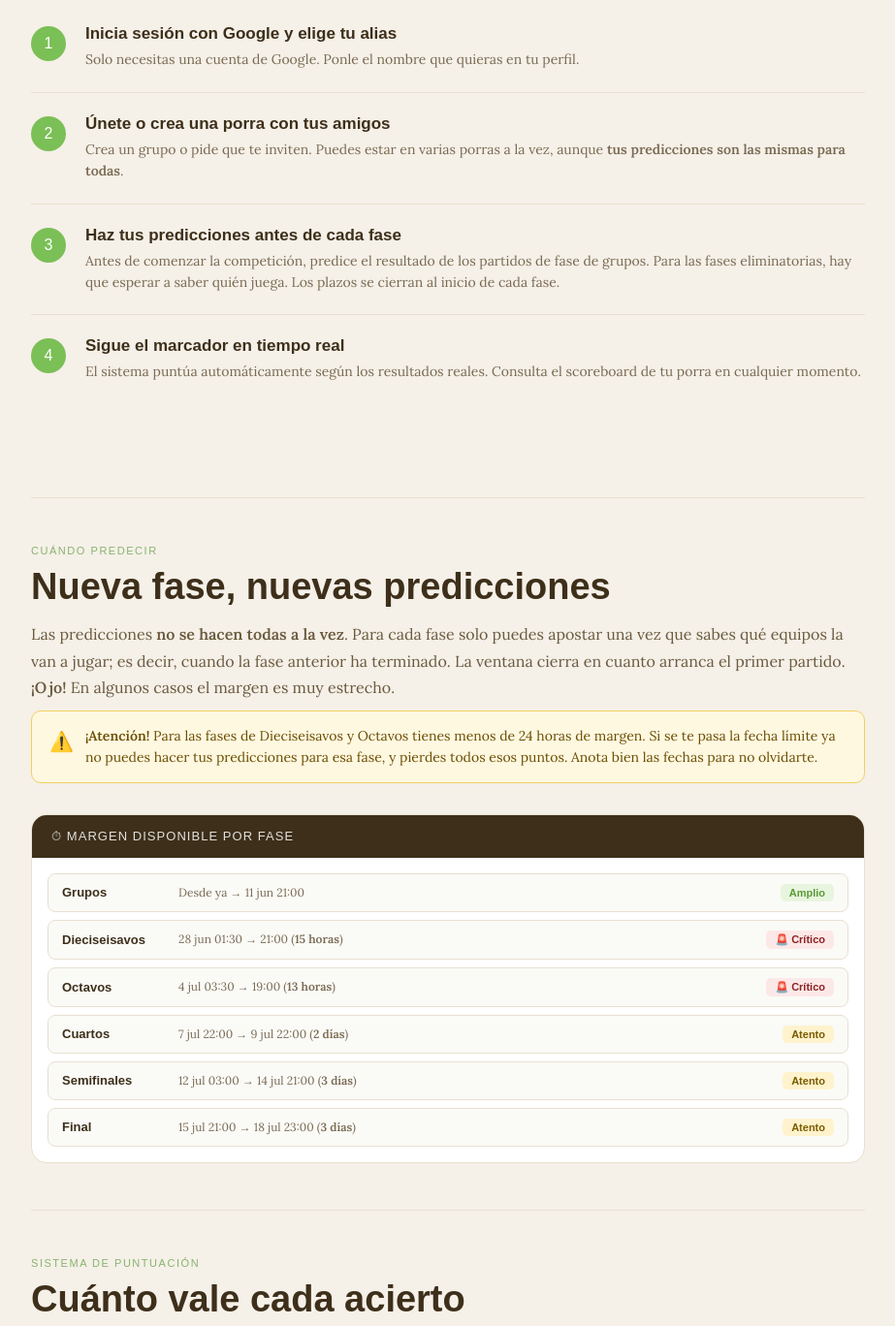
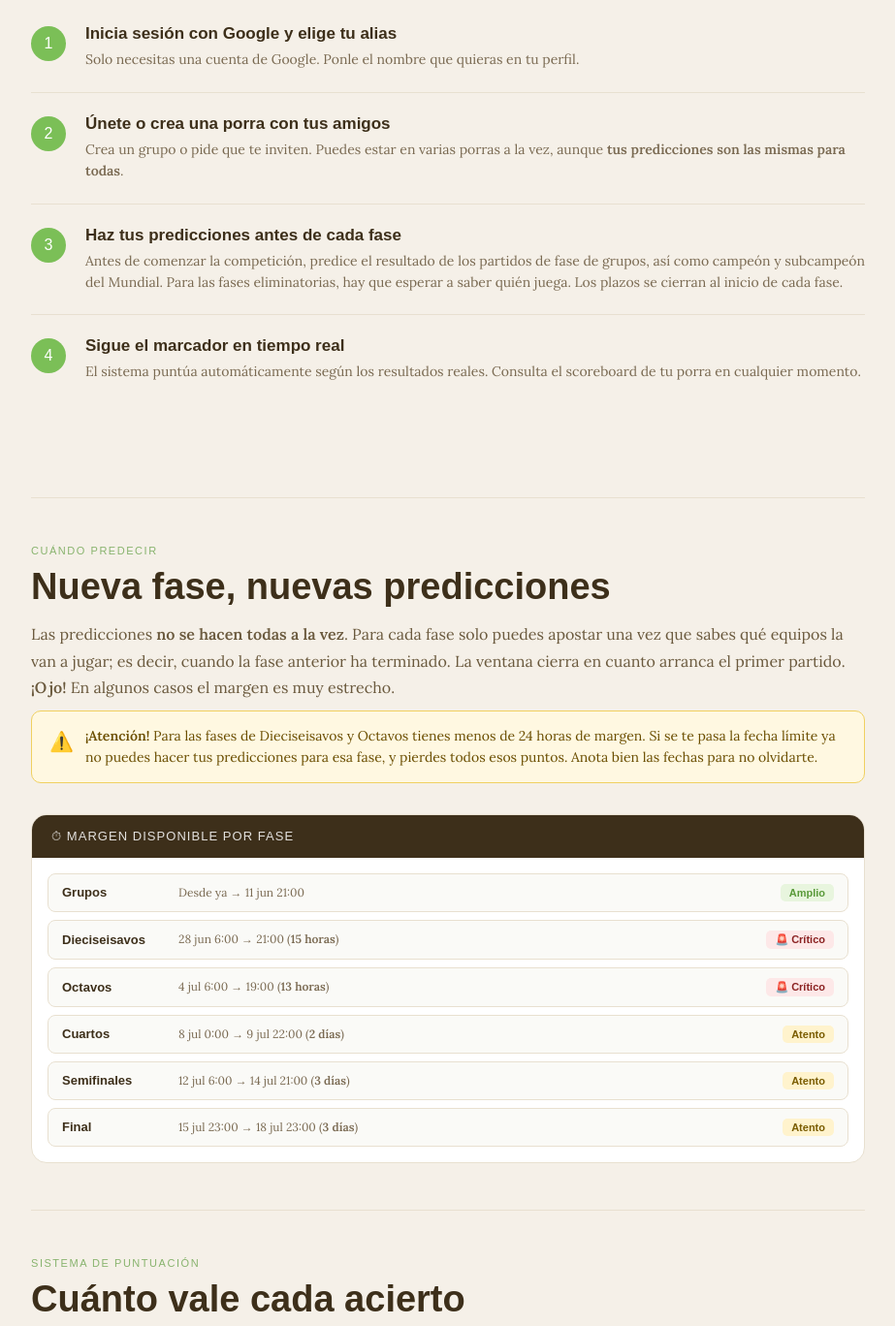
Before and after one commit to juancc-00/porra-mundial, a website: page public/index.html in a window 1280 px wide. Shown: the part 1481-2849 px from the top of the page at 97% size, without its empty margins (178-1101 px from the left). Drawn offline with Linux system fonts and the light colour scheme; no server answers; a web font is replaced by a local one.

Commit message:
Cambios detalles

```diff
--- a/public/index.html
+++ b/public/index.html
@@ -173,7 +173,7 @@
             <div class="step-num">3</div>
             <div>
               <h4>Haz tus predicciones antes de cada fase</h4>
-              <p>Antes de comenzar la competición, predice el resultado de los partidos de fase de grupos. Para las fases eliminatorias, hay que esperar a saber quién juega. Los plazos se cierran al inicio de cada fase.</p>
+              <p>Antes de comenzar la competición, predice el resultado de los partidos de fase de grupos, así como campeón y subcampeón del Mundial. Para las fases eliminatorias, hay que esperar a saber quién juega. Los plazos se cierran al inicio de cada fase.</p>
             </div>
           </div>
           <div class="step">
@@ -250,27 +250,27 @@
               </div>
               <div class="urg-item">
                 <span class="urg-fase"> Dieciseisavos</span>
-                <span class="urg-margen">28 jun 01:30 → 21:00  (<strong>15 horas</strong>)</span>
+                <span class="urg-margen">28 jun 6:00 → 21:00  (<strong>15 horas</strong>)</span>
                 <span class="urg-badge critico">🚨 Crítico</span>
               </div>
               <div class="urg-item">
                 <span class="urg-fase"> Octavos</span>
-                <span class="urg-margen">4 jul 03:30 → 19:00 (<strong>13 horas</strong>)</span>
+                <span class="urg-margen">4 jul 6:00 → 19:00 (<strong>13 horas</strong>)</span>
                 <span class="urg-badge critico">🚨 Crítico</span>
               </div>
               <div class="urg-item">
                 <span class="urg-fase"> Cuartos</span>
-                <span class="urg-margen">7 jul 22:00 → 9 jul 22:00 (<strong>2 días</strong>)</span>
+                <span class="urg-margen">8 jul 0:00 → 9 jul 22:00 (<strong>2 días</strong>)</span>
                 <span class="urg-badge corto">Atento</span>
               </div>
               <div class="urg-item">
                 <span class="urg-fase"> Semifinales</span>
-                <span class="urg-margen">12 jul 03:00 → 14 jul 21:00 (<strong>3 días</strong>)</span>
+                <span class="urg-margen">12 jul 6:00 → 14 jul 21:00 (<strong>3 días</strong>)</span>
                 <span class="urg-badge corto">Atento</span>
               </div>
               <div class="urg-item">
                 <span class="urg-fase"> Final</span>
-                <span class="urg-margen">15 jul 21:00 → 18 jul 23:00 (<strong>3 días</strong>)</span>
+                <span class="urg-margen">15 jul 23:00 → 18 jul 23:00 (<strong>3 días</strong>)</span>
                 <span class="urg-badge corto">Atento</span>
               </div>
             </div>
```
